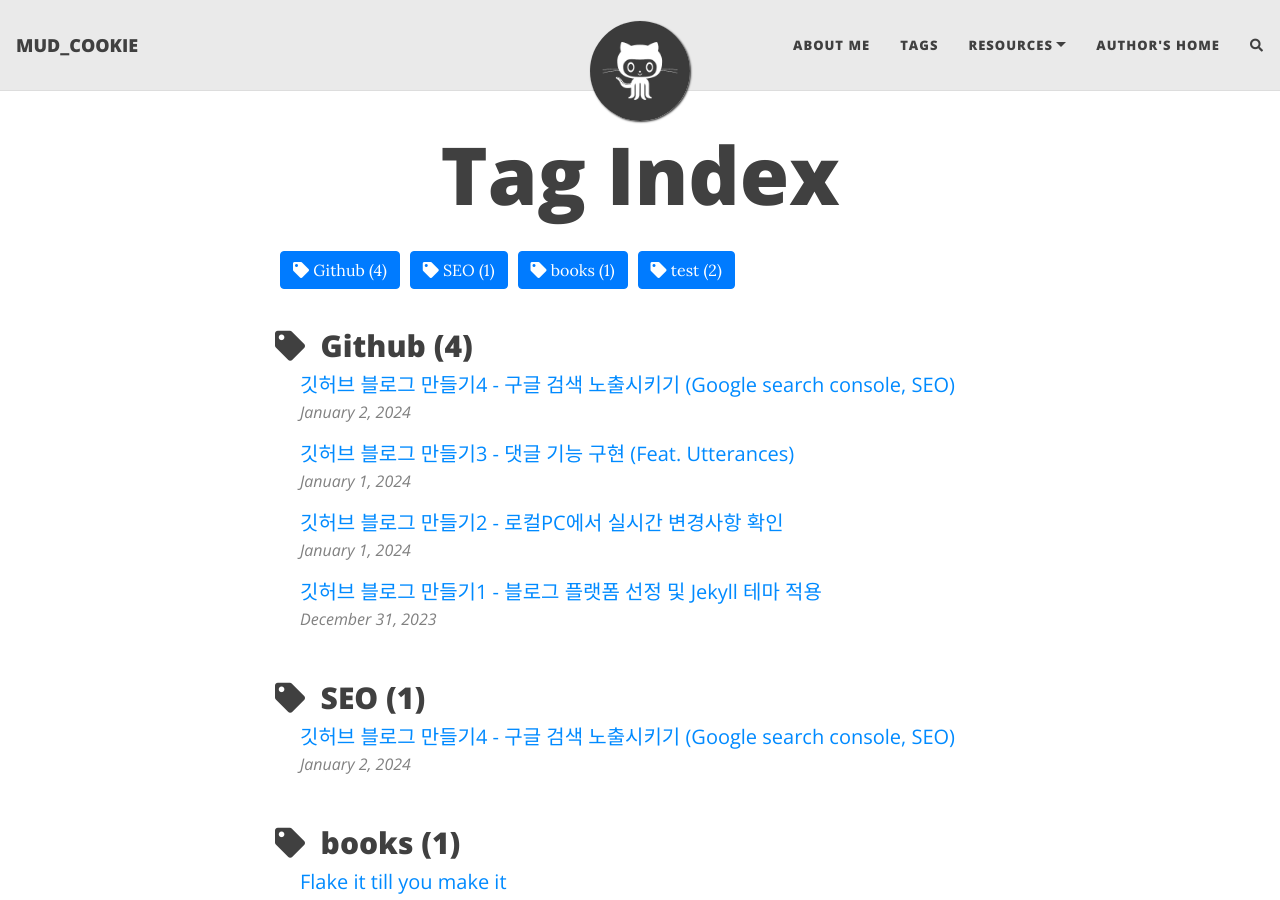
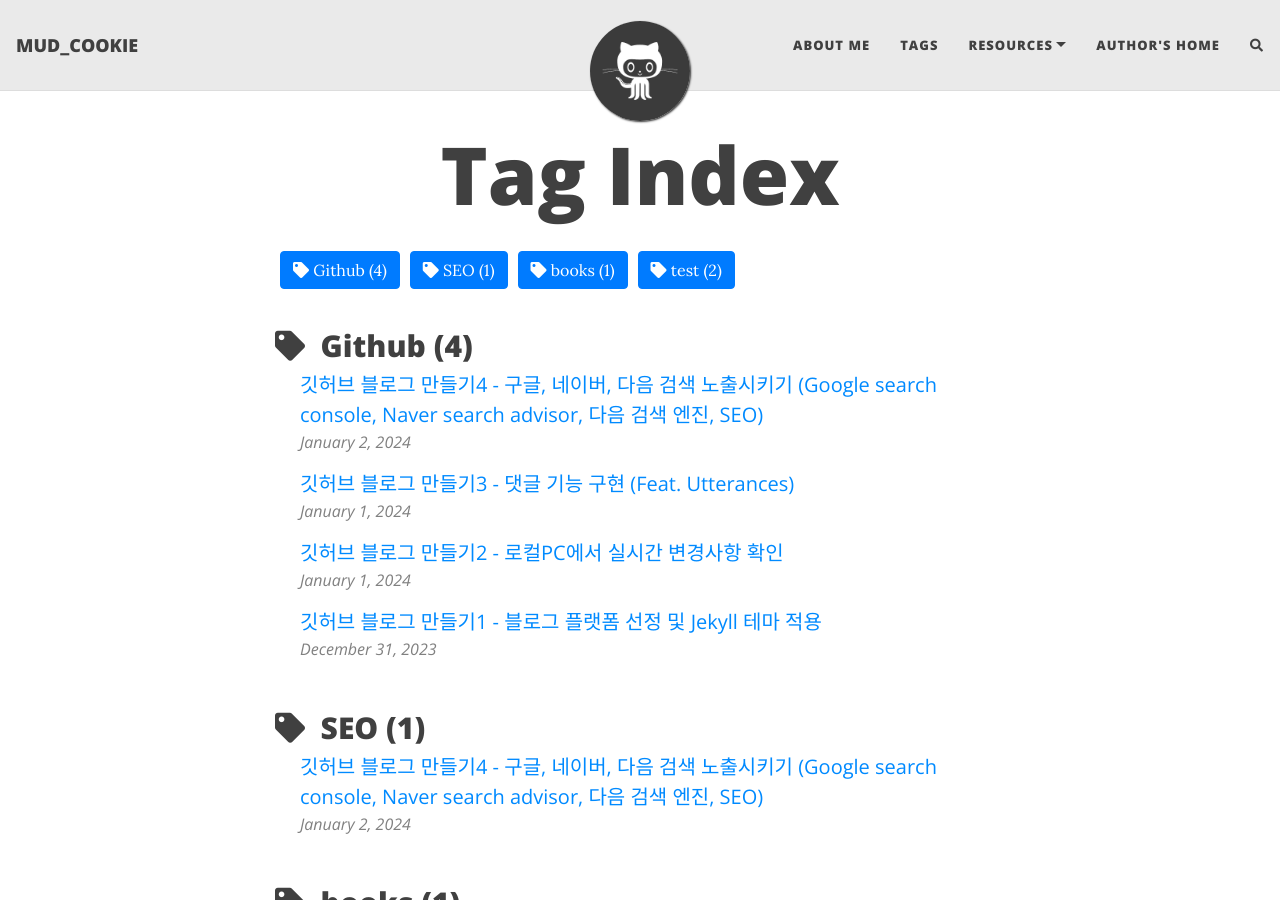
Before and after one commit to isckd/isckd.github.io, a Jekyll site: the page built from tags.html, in a window 1280 px wide and 900 px high. Built offline with Jekyll 4.4.1, drawn with Linux system fonts in a browser that asks for light colours; nearby versions of some CDN libraries; comment, search, counter and statistics services are not loaded; some of the changed lines change nothing that is shown.

Commit message:
[POSTING] 깃허브 블로그 만들기4 - 구글, 네이버, 다음 검색 노출시키기 (Google search console, Naver search advisor, 다음 검색 엔진, SEO)

````diff
--- a/_posts/2024-01-02-make-github-blog(4).md
+++ b/_posts/2024-01-02-make-github-blog(4).md
@@ -1,6 +1,6 @@
 ---
 layout: post
-title: 깃허브 블로그 만들기4 - 구글 검색 노출시키기 (Google search console, SEO)
+title: 깃허브 블로그 만들기4 - 구글, 네이버, 다음 검색 노출시키기 (Google search console, Naver search advisor, 다음 검색 엔진, SEO)
 subtitle: jekyll 을 사용한 Github blog 제작기
 # gh-repo: daattali/beautiful-jekyll
 # gh-badge: [star, fork, follow]
@@ -10,7 +10,16 @@ author: mud_cookie
 ---
 [깃허브 블로그 만들기3 - 댓글 기능 구현 (Feat. Utterances)](https://isckd.github.io/2024-01-01-make-github-blog(3)) 에 이어서 포스팅한다.
 
-# 1. Google search console 기본 설정
+## SEO 란?
+궁금한 점이 생겼을 때, Google, Naver 등에 검색하여 답을 얻는 것이 일반적이다. <br>
+물론 AI 가 생기고 판도가 많이 달라졌지만 근본적으로 개발 관련 검색엔진은 구글, 일상 관련 검색엔진은 네이버라고 본다.<br>
+SEO 란 검색 엔진 최적화, 즉 웹사이트의 검색 엔진에서 상위에 노출될 수 있도록 최적화 하는 과정이다. <br>
+SEO 에 대해서 더 자세히 알아보고 싶다면 아래 링크로 들어가자. <br>
+WIX 라는 홈페이지 제작 툴을 홍보하는 글이긴 하지만 정리가 잘 되어있다.<br>
+[WIX Blog - SEO](https://ko.wix.com/blog/post/what-is-seo)
+
+
+# 1. Google search console 설정
 Github Pages 에 Push 를 해도 실제 구글에 잘 노출되지 않을 것이다. <br>
 벨로그와 같은 플랫폼과 달리 구글에 노출되도록 하는 설정을 직접 추가해주어야 한다. <br>
 [Google search console](https://search.google.com/search-console/about) 에서 진행하면 된다. <br>
@@ -61,9 +70,7 @@ group :jekyll_plugins do
 end
 ```
 
-<br><br>
-
-# 2. Google search console 연동
+<br>
 
 이전과 같이 _config.xml 파일이 위치한 곳과 동일한 곳에 <br>
 sitemap.xml, robots.txt 파일을 작성하자.
@@ -130,6 +137,71 @@ Sitemaps 탭으로 이동 후, url 입력창에 sitemap.xml 을 입력 후 추
 아래 탭에서 실제 등록되었는지 확인이 가능한 듯 하다.
 ![스크린샷 2024-01-02 223303](https://github.com/isckd/isckd.github.io/assets/100770637/68f192c2-2e39-4aaa-ac17-2b62705db406)
 
+<br>
 
-구글 검색 노출을 추가한 김에 Daum, Naver 에도 노출되도록 설정하고자 한다.<br>
+***
+
+<br>
+
+# 2. Naver search advisor 설정
+[Naver search advisor](https://searchadvisor.naver.com) 에서 진행이 가능하다.
+<br><br>
+![스크린샷 2024-01-03 191010](https://github.com/isckd/isckd.github.io/assets/100770637/6a8fe5e1-1873-4830-b587-ec36dab88286)
+<br><br>
+이후 https://{Github계정명}.github.io 를 입력한다.
+![스크린샷 2024-01-03 193352](https://github.com/isckd/isckd.github.io/assets/100770637/6a3f0fec-dddd-461e-ae2d-0ffafeda5ca8)
+<br><br>
+이후 파일을 HTML 파일을 다운로드, 내 로컬 PC 의 블로그 디렉토리에 옮긴 다음 Push 한다.<br>
+Google 에 등록했을 때와 과정이 비슷하다.<br>
+Push 가 완료되면 소유확인을 진행한다.
+<br><br>
+![스크린샷 2024-01-03 193558](https://github.com/isckd/isckd.github.io/assets/100770637/0460e421-a5fa-4682-8e44-82bba7b4c74c)
+<br><br>
+.html 검증이 완료되면 해당 링크를 클릭해 설정으로 진입한다.
+<br><br>
+![스크린샷 2024-01-03 194834](https://github.com/isckd/isckd.github.io/assets/100770637/03810cb6-be3c-4db1-b904-ed36a3f97ace)
+<br><br>
+요청 탭의 사이트맵 제출 탭에 진입해 https://{Github계정명}.github.io 를 입력한다.
+<br><br>
+![스크린샷 2024-01-03 200845](https://github.com/isckd/isckd.github.io/assets/100770637/b02c54b2-f7cf-4208-870f-d7cbfec18bf1)
+<br><br>
+
+{: .box-error}
+2024.01.03 기준 네이버에 sitemap.xml 을 제출하는 과정 중에 오류가 발생하였다.<br>
+분명 google 에 제출한 [sitemap.xml](#sitemapxml) 과 동일한데, 401 에러가 발생한다.<br>
+다른 브라우저로 변경해도 동일하다. 원인을 도통 모르겠다.<br>
+그래서 다른 sitemap.xml 으로 변경하려고 했으나, sitemap.xml 을 생성해주는 사이트에서는
+내 블로그의 글들을 동적으로 긁어오는 것이 아니라 현재 포스팅된 글을 기준으로만 가져오기 때문에
+차후 작성하는 글들에 대해서 동적으로 검색하지 않는 아이러니한 상황이었다.
+구글에 제출한 sitemap.xml 은 liquid 문법으로 내 포스팅 글들을 동적으로 가져온다.
+혹시라도 이 문제에 대해 아는 사람이 있다면,<br> 코멘트로 남겨주면 매우 고마울 것 같다.<br>
+![스크린샷 2024-01-03 201206](https://github.com/isckd/isckd.github.io/assets/100770637/f429f3c9-42cd-4eb7-94dc-f9a2ee2eb075)
+![스크린샷 2024-01-03 201348](https://github.com/isckd/isckd.github.io/assets/100770637/dd459064-a8da-4871-8091-8e30287ee8ec)
+<br><br>
+
+{: .box-error}
+이 원인이 맞는지는 모르겠지만 [네이버 웹마스터 가이드](https://searchadvisor.naver.com/guide/request-crawl) 를 보면 수집 요청 결과의 상태가 <br>
+'요청완료' 인 상태라서 인식하지 못하는 것일까도 싶다. <br>
+처리결과 상태값이 변경되면 다시 시도해 볼 예정이다.
+![스크린샷 2024-01-03 203107](https://github.com/isckd/isckd.github.io/assets/100770637/319b4718-36e2-4f55-aeff-350f87887d60)
+
+
+sitemap.xml 이 정상적으로 제출된다면, robots.txt 와 rss 도 같이 제출하면 된다.
+
+***
+
+<br>
+
+# 3. 다음 검색 엔진 설정
+[다음 검색등록](https://register.search.daum.net/index.daum) 에서 진행이 가능하다.
+<br><br>
+{Github계정명.github.io} 를 입력 후 확인으로 진입한다.
+![스크린샷 2024-01-03 194436](https://github.com/isckd/isckd.github.io/assets/100770637/4b388b09-dc40-4334-9c04-937cd4dc8bfa)
+<br><br>
+이후 이메일을 입력하면 정상적으로 완료된다. <br>
+sitemap.xml 이나 robots.txt 를 제출하지 않아도 완료된다.<br>
+간편하긴 하지만 그만큼 검색률과 신뢰도가 떨어지는 것에는 감수하자.
+<br><br>
+![스크린샷 2024-01-03 202120](https://github.com/isckd/isckd.github.io/assets/100770637/5d0f580c-5d68-4343-9f27-7449a6b461db)
+
 이어서는 일별, 총 노출수 등도 사이드 탭에 추가해보도록 하자.
````
